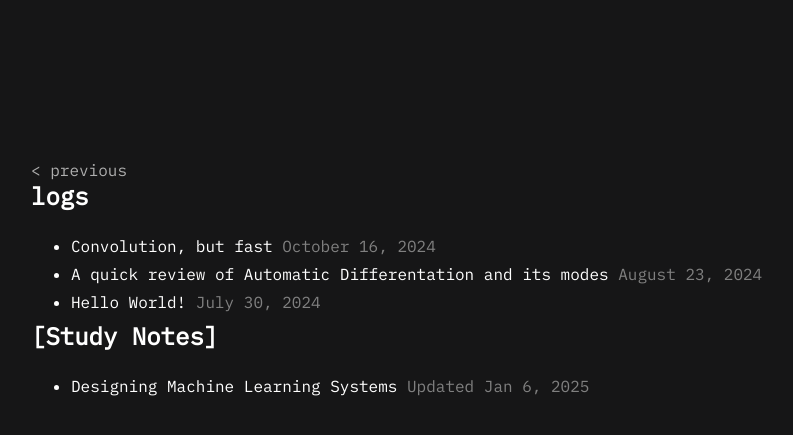
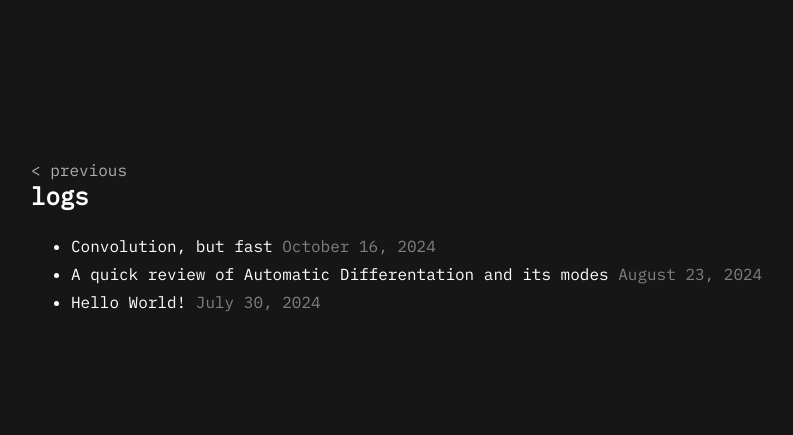
Before and after one commit to tayheau/tayheau.github.io, a Jekyll site: the page built from logs.html, in a window 1280 px wide. Shown: the top 435 px of the page, without its empty margins (209-1002 px from the left). Built offline with Jekyll 4.4.1, drawn with Linux system fonts in a browser that asks for light colours.

Commit message:
Update logs.html

```diff
--- a/logs.html
+++ b/logs.html
@@ -4,16 +4,16 @@ layout: logs
 ---
 <ul>
 {% for post in site.posts %}
-    <li>
-        <a href="{{ post.url }}">{{ post.title }}</a>
-        <span>{{ post.date | date: "%B %-d, %Y" }}</span>
-    </li>
+    {% if post.layout == "study" %}
+        <li>
+            <a href="{{ post.url }}">{{ post.title }}</a> (Study Note)
+            <span>{{ post.date | date: "%B %-d, %Y" }}</span>
+        </li>
+    {% else %}
+        <li>
+            <a href="{{ post.url }}">{{ post.title }}</a>
+            <span>{{ post.date | date: "%B %-d, %Y" }}</span>
+        </li>
+    {% endif %}
 {% endfor %}
 </ul>
-<h2>[Study Notes]</h2>
-<ul>
-    <li>
-        <a href="./1 - Data Engineering Fundamentals">Designing Machine Learning Systems</a>
-        <span>Updated Jan 6, 2025</span>
-    </li>
-</ul>
```
